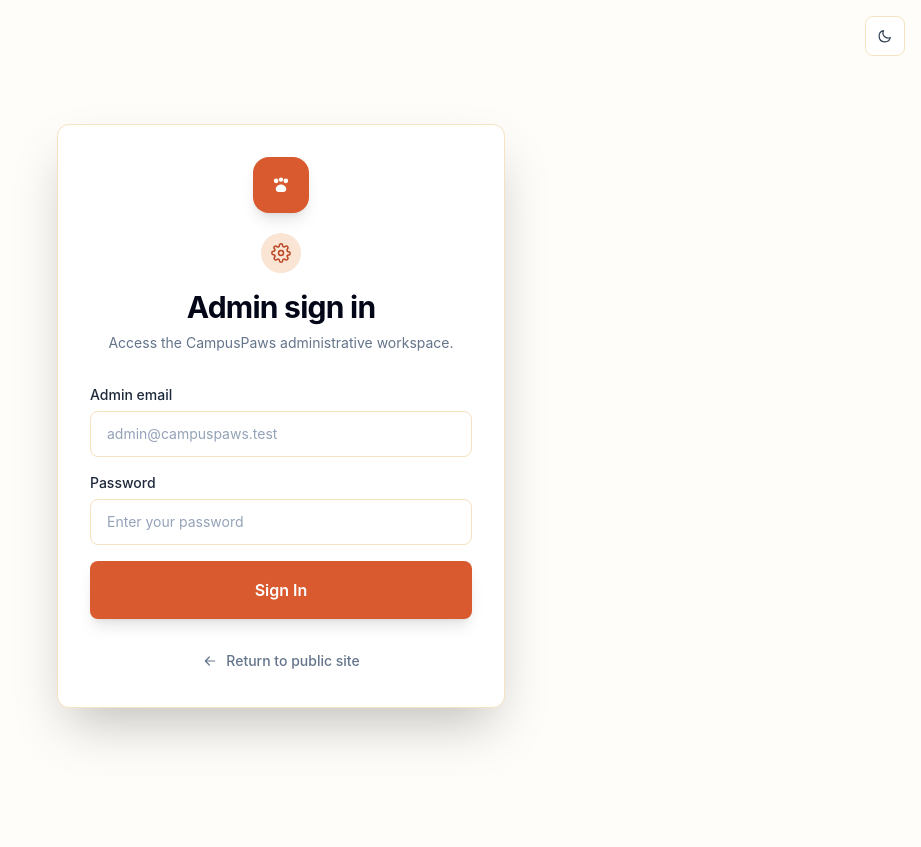
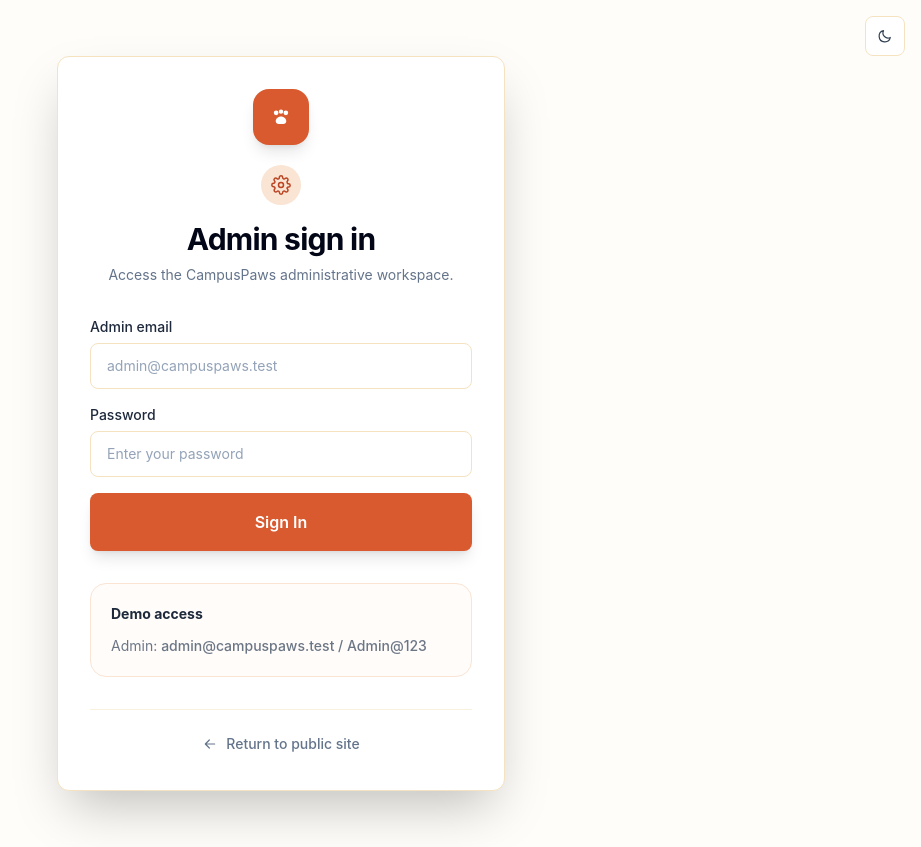
Before and after one commit to ashlesha-sarma/campus-paws, a React (Vite) app in the folder frontend/: page /admin/login in a window 1280 px wide. Shown: the whole page, without its empty margins (359-1280 px from the left). Built offline with nearby package versions, Linux system fonts and the light colour scheme; no server answers; the HTML template or start-up script is replaced by a standard one; a web font is replaced by a local one.

Commit message:
added admin demo info in the admin sign in page

```diff
--- a/frontend/src/pages/admin/AdminLogin.jsx
+++ b/frontend/src/pages/admin/AdminLogin.jsx
@@ -87,12 +87,19 @@ export default function AdminLogin() {
             </button>
           </form>
 
-          <p className="mt-8 text-center">
-            <Link to="/" className="inline-flex items-center gap-2 text-sm font-medium text-forest-500 hover:text-terra-600 transition-colors dark:text-forest-400 dark:hover:text-terra-300">
-              <ArrowLeftIcon className="h-4 w-4" />
-              Return to public site
-            </Link>
-          </p>
+            <div className="mt-8 rounded-2xl border border-terra-100 bg-terra-50/30 p-5 text-sm text-forest-600 dark:border-forest-800 dark:bg-forest-800/70 dark:text-forest-300">
+              <p className="font-bold text-forest-800 dark:text-cream-100">Demo access</p>
+              <div className="mt-3 space-y-1.5 opacity-80">
+                <p>Admin: <span className="font-medium">admin@campuspaws.test / Admin@123</span></p>
+              </div>
+            </div>
+
+            <p className="mt-8 text-center border-t border-cream-200 pt-6 dark:border-forest-800">
+              <Link to="/" className="inline-flex items-center gap-2 text-sm font-medium text-forest-500 hover:text-terra-600 transition-colors dark:text-forest-400 dark:hover:text-terra-300">
+                <ArrowLeftIcon className="h-4 w-4" />
+                Return to public site
+              </Link>
+            </p>
         </div>
       </div>
     </div>
```
